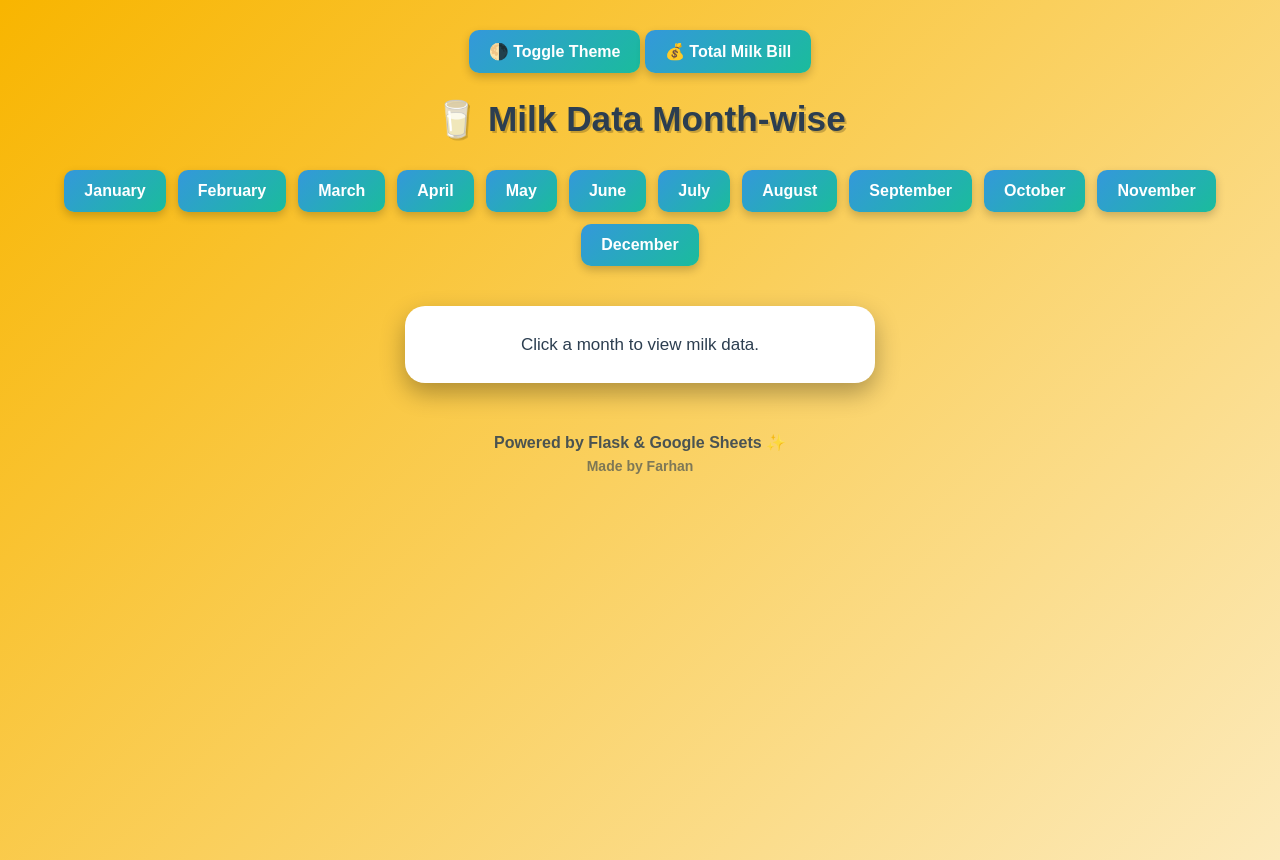
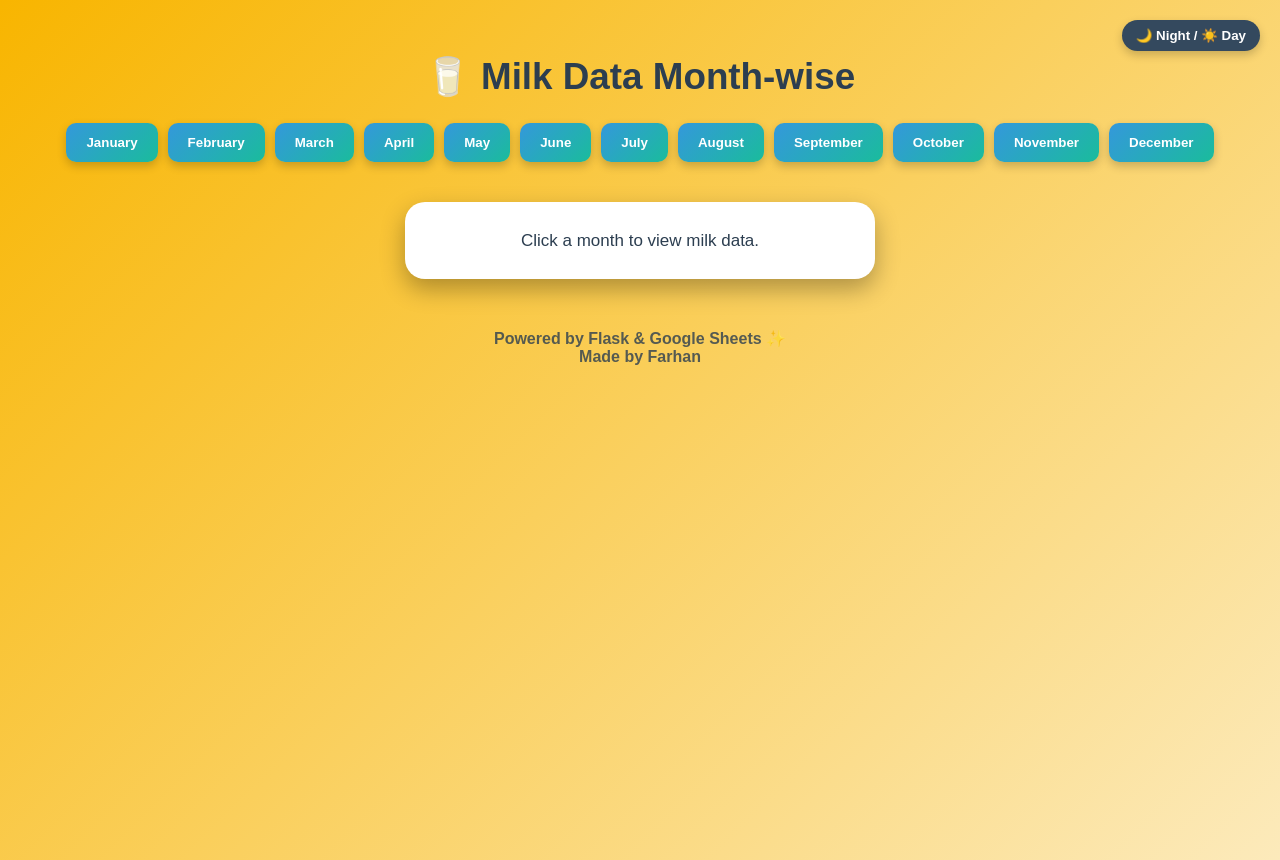
Before and after one commit to razarehan6666-creator/FARHAN12, a Flask app: page / in a window 1280 px wide. Run offline with Flask 3, Linux system fonts and the light colour scheme.

Commit message:
Update index.html

```diff
--- a/templates/index.html
+++ b/templates/index.html
@@ -8,67 +8,54 @@
             --bg: linear-gradient(135deg, #f8b500, #fceabb);
             --text: #2c3e50;
             --card-bg: white;
-            --button-bg: linear-gradient(135deg, #3498db, #1abc9c);
+        }
+        body.dark {
+            --bg: linear-gradient(135deg, #0f2027, #203a43, #2c5364);
+            --text: #ecf0f1;
+            --card-bg: #1e272e;
         }
 
-        body.dark {
-            --bg: linear-gradient(135deg, #1e1e1e, #2c3e50);
-            --text: #f1f1f1;
-            --card-bg: #2b2b2b;
-            --button-bg: linear-gradient(135deg, #8e44ad, #3498db);
-        }
-
-        /* ====== Overall Page Style ====== */
         body {
             font-family: 'Poppins', sans-serif;
             text-align: center;
             margin: 0;
             background: var(--bg);
-            color: var(--text);
             min-height: 100vh;
             padding: 30px;
-            transition: background 0.4s, color 0.4s;
+            color: var(--text);
+            transition: background 0.5s, color 0.5s;
         }
 
         h1 {
-            font-size: 2.2em;
-            margin-bottom: 30px;
-            text-shadow: 2px 2px #00000033;
+            font-size: 2.3em;
+            margin-bottom: 25px;
         }
 
-        /* ====== Top Buttons ====== */
-        .top-controls {
-            margin-bottom: 25px;
+        #buttons {
+            display: flex;
+            flex-wrap: wrap;
+            justify-content: center;
+            gap: 10px;
+            margin-bottom: 40px;
         }
 
         button {
             padding: 12px 20px;
             border-radius: 10px;
             border: none;
-            font-size: 1em;
             cursor: pointer;
-            background: var(--button-bg);
+            background: linear-gradient(135deg, #3498db, #1abc9c);
             color: white;
             font-weight: bold;
-            transition: all 0.3s ease;
             box-shadow: 0 4px 10px rgba(0,0,0,0.2);
+            transition: transform 0.2s ease, background 0.3s ease;
         }
 
         button:hover {
-            transform: scale(1.1);
-            box-shadow: 0 6px 15px rgba(0,0,0,0.3);
+            transform: scale(1.08);
+            background: linear-gradient(135deg, #16a085, #2980b9);
         }
 
-        /* ====== Month Buttons ====== */
-        #buttons {
-            display: flex;
-            flex-wrap: wrap;
-            justify-content: center;
-            gap: 12px;
-            margin-bottom: 40px;
-        }
-
-        /* ====== Output Card ====== */
         #output {
             background: var(--card-bg);
             max-width: 420px;
@@ -88,42 +75,34 @@
             padding: 10px 0;
             border-radius: 10px;
             margin-bottom: 20px;
-            box-shadow: 0 4px 10px rgba(0,0,0,0.2);
         }
 
-        .field {
-            margin: 8px 0;
-        }
-
-        /* ====== Fade-in Animation ====== */
-        @keyframes fadeIn {
-            from { opacity: 0; transform: translateY(15px); }
-            to { opacity: 1; transform: translateY(0); }
-        }
-
-        #output.show {
-            animation: fadeIn 0.6s ease forwards;
-        }
-
-        /* ====== Footer ====== */
         footer {
             margin-top: 50px;
             font-weight: bold;
-            opacity: 0.85;
+            opacity: 0.8;
         }
 
-        .credit {
-            font-size: 14px;
-            margin-top: 6px;
-            opacity: 0.7;
+        .toggle-btn {
+            position: absolute;
+            top: 20px;
+            right: 20px;
+            background: #34495e;
+            color: white;
+            border: none;
+            border-radius: 20px;
+            padding: 8px 14px;
+            cursor: pointer;
+            transition: background 0.3s;
+        }
+
+        .toggle-btn:hover {
+            background: #2ecc71;
         }
     </style>
 </head>
 <body>
-    <div class="top-controls">
-        <button onclick="toggleTheme()">🌗 Toggle Theme</button>
-        <button onclick="getTotal()">💰 Total Milk Bill</button>
-    </div>
+    <button class="toggle-btn" onclick="toggleTheme()">🌙 Night / ☀️ Day</button>
 
     <h1>🥛 Milk Data Month-wise</h1>
 
@@ -147,50 +126,41 @@
     </footer>
 
     <script>
-        // ========== Fetch Data for Month ==========
-        function getData(month) {
-            fetch(`/month/${month}`)
-                .then(res => res.json())
-                .then(data => {
-                    const out = document.getElementById("output");
-                    if (data.error) {
-                        out.innerHTML = `<b style='color:red;'>${data.error}</b>`;
-                        return;
-                    }
-                    out.innerHTML = `
-                        <h2>${data.Month}</h2>
-                        <div class="field"><b>Paid:</b> ${data.Paid}</div>
-                        <div class="field"><b>No. of Days in Month:</b> ${data["Days in Month"]}</div>
-                        <div class="field"><b>No. of Days Coming:</b> ${data["Days Coming"]}</div>
-                        <div class="field"><b>No. of Days Absent (Auto):</b> ${data["Days Absent"]}</div>
-                        <div class="field"><b>Amount (Auto ₹50/day):</b> ${data.Amount}</div>
-                        <div class="field"><b>Payment Mode:</b> ${data["Payment Mode"]}</div>
-                    `;
-                    out.classList.add("show");
-                });
+        // 🌗 Theme Toggle with Memory
+        const theme = localStorage.getItem("theme");
+        if (theme === "dark") document.body.classList.add("dark");
+
+        function toggleTheme() {
+            document.body.classList.toggle("dark");
+            localStorage.setItem("theme", document.body.classList.contains("dark") ? "dark" : "light");
         }
 
-        // ========== Fetch Total Milk Bill ==========
-        function getTotal() {
-            fetch('/total')
-                .then(res => res.json())
-                .then(data => {
-                    if (data.error) {
-                        alert("Error: " + data.error);
-                    } else {
-                        alert(`💰 Total Milk Bill: ${data["Total Milk Bill"]}`);
-                    }
-                });
-        }
+        // ⚡ Fast Data Fetch
+        async function getData(month) {
+            const out = document.getElementById("output");
+            out.innerHTML = `<h2>${month}</h2><div>Loading...</div>`;
 
-        // ========== Theme Toggle + Memory ==========
-        const currentTheme = localStorage.getItem('theme') || 'light';
-        if (currentTheme === 'dark') document.body.classList.add('dark');
+            try {
+                const res = await fetch(`/month/${month}`, { cache: "no-store" });
+                const data = await res.json();
 
-        function toggleTheme() {
-            document.body.classList.toggle('dark');
-            const theme = document.body.classList.contains('dark') ? 'dark' : 'light';
-            localStorage.setItem('theme', theme);
+                if (data.error) {
+                    out.innerHTML = `<b style='color:red;'>${data.error}</b>`;
+                    return;
+                }
+
+                out.innerHTML = `
+                    <h2>${data.Month}</h2>
+                    <div><b>Paid:</b> ${data.Paid}</div>
+                    <div><b>No. of Days in Month:</b> ${data["Days in Month"]}</div>
+                    <div><b>No. of Days Coming:</b> ${data["Days Coming"]}</div>
+                    <div><b>No. of Days Absent:</b> ${data["Days Absent"]}</div>
+                    <div><b>Amount (₹50/day):</b> ₹${data.Amount}</div>
+                    <div><b>Payment Mode:</b> ${data["Payment Mode"]}</div>
+                `;
+            } catch (err) {
+                out.innerHTML = `<b style='color:red;'>Error loading data.</b>`;
+            }
         }
     </script>
 </body>
```
